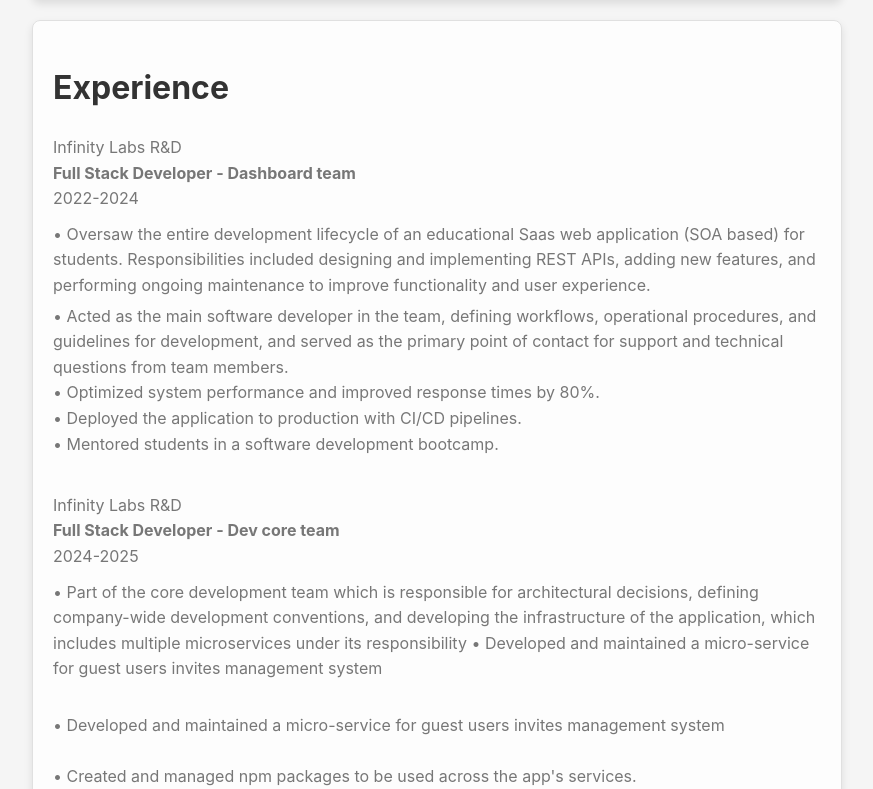
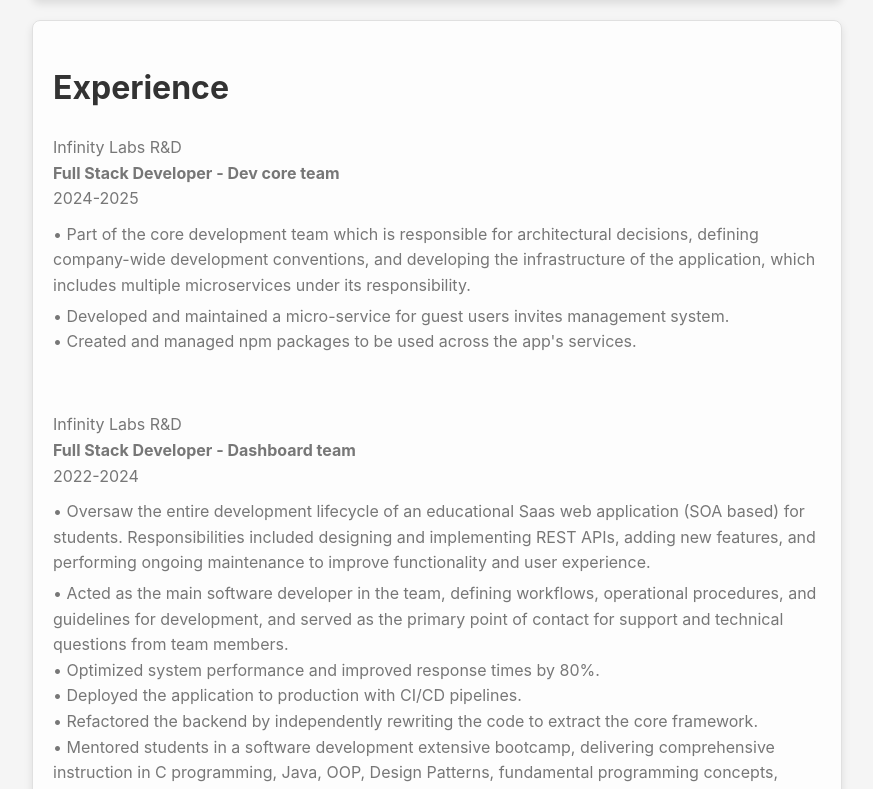
Before and after one commit to michfingerut/MichalFProtfolio, a React (Create React App) app: page / in a window 1280 px wide. Shown: the part 1122-1911 px from the top of the page, without its empty margins (203-1076 px from the left). Built offline with nearby package versions, Linux system fonts and the light colour scheme.

Commit message:
hotfix styling

```diff
--- a/src/components/About.jsx
+++ b/src/components/About.jsx
@@ -69,12 +69,37 @@ function About() {
         >
           <div>
             <h1>Experience</h1>
-            <p
-              style={{
-                lineHeight: '1.6',
-                margin: '5px 0',
-              }}
-            >
+            <p>
+              Infinity Labs R&D
+              <br />
+              <b>Full Stack Developer - Dev core team</b>
+              <br />
+              2024-2025
+              <br />
+              <span
+                style={{
+                  display: 'block',
+                  marginTop: '10px',
+                  marginBottom: '5px',
+                }}
+              >
+                • Part of the core development team which is responsible for
+                architectural decisions, defining company-wide development
+                conventions, and developing the infrastructure of the
+                application, which includes multiple microservices under its
+                responsibility.
+              </span>
+              <span>
+                • Developed and maintained a micro-service for guest users
+                invites management system.
+              </span>
+              <span>
+                • Created and managed npm packages to be used across the app's
+                services.
+              </span>
+            </p>
+            <br />
+            <p>
               Infinity Labs R&D
               <br />
               <b>Full Stack Developer - Dashboard team</b>
@@ -108,45 +133,16 @@ function About() {
                 • Deployed the application to production with CI/CD pipelines.
               </span>
               <span>
-                • Mentored students in a software development bootcamp.
+                • Refactored the backend by independently rewriting the code to
+                extract the core framework.
               </span>
-            </p>
-            <br />
-            <p
-              style={{
-                lineHeight: '1.6',
-                margin: '5px 0',
-              }}
-            >
-              Infinity Labs R&D
-              <br />
-              <b>Full Stack Developer - Dev core team</b>
-              <br />
-              2024-2025
-              <br />
-              <span
-                style={{
-                  display: 'block',
-                  marginTop: '10px',
-                  marginBottom: '5px',
-                }}
-              >
-                • Part of the core development team which is responsible for
-                architectural decisions, defining company-wide development
-                conventions, and developing the infrastructure of the
-                application, which includes multiple microservices under its
-                responsibility • Developed and maintained a micro-service for
-                guest users invites management system
-              </span>
-              <br />
               <span>
-                • Developed and maintained a micro-service for guest users
-                invites management system
-              </span>
-              <br />
-              <span>
-                • Created and managed npm packages to be used across the app's
-                services.
+                • Mentored students in a software development extensive
+                bootcamp, delivering comprehensive instruction in C programming,
+                Java, OOP, Design Patterns, fundamental programming concepts,
+                algorithms, software design, multithreading, and system
+                programming, while focusing on core principles and best
+                practices.
               </span>
             </p>
           </div>
```
